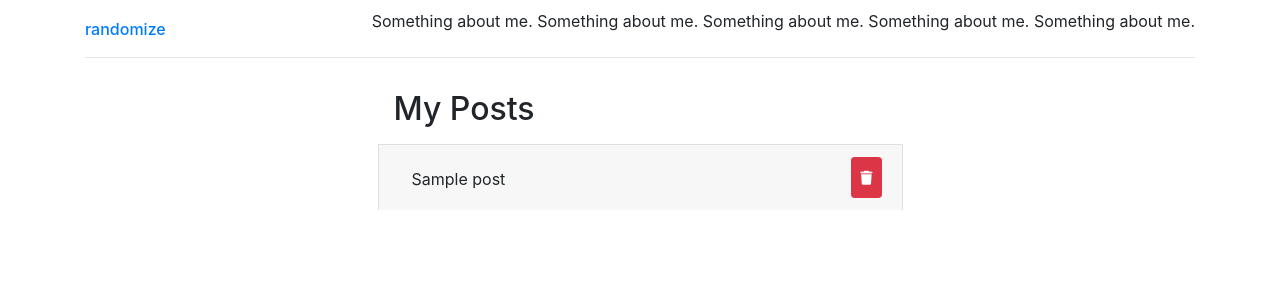
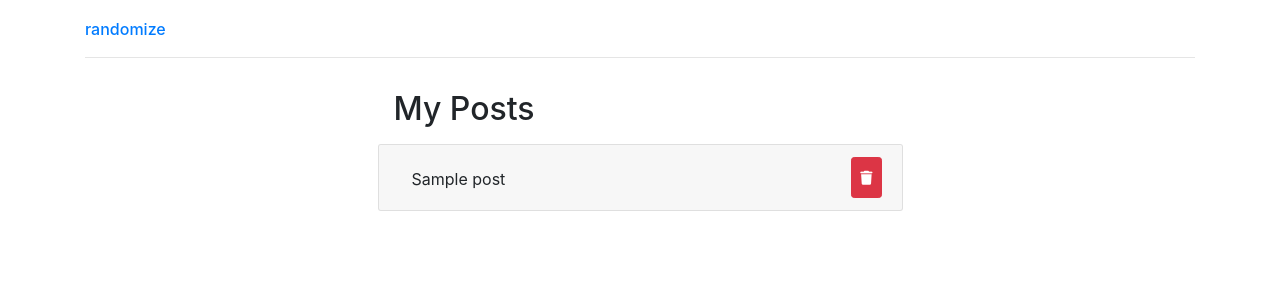
Before and after one commit to odTbo/cyber-fiber, a Flask app: template templates/profile.html in a window 1280 px wide. Shown: the part 56-356 px from the top of the page. Run offline with Flask 2, Linux system fonts and the light colour scheme; the template is opened without the code that fills it: most values are stand-ins (such as "Sample title", 1, 10 or a date in 2020); parts of the project's set-up code (start-up, migrations or seed data) failed here and were passed over; some libraries are stand-ins or nearby versions.

Commit message:
ADD PROFILE PAGE

```diff
--- a/static/css/cf-stylesheet.css
+++ b/static/css/cf-stylesheet.css
@@ -49,3 +49,8 @@ body {
 #FormPostBody {
     height: 25vh
 }
+
+.accordion div.card:only-child {
+    border-bottom: 1px solid rgba(0, 0, 0, 0.125);
+    border-radius: calc(0.25rem - 1px);
+}
--- a/templates/profile_header.html
+++ b/templates/profile_header.html
@@ -5,9 +5,9 @@
             <a class="h6" href="#">randomize</a>
         </div>
         <div class="col-auto ml-auto">
-            <span>
-                Something about me. Something about me. Something about me. Something about me. Something about me.
-            </span>
+{#            <span>#}
+{#                Something about me. Something about me. Something about me. Something about me. Something about me.#}
+{#            </span>#}
         </div>
     </div>
     <hr>
```
